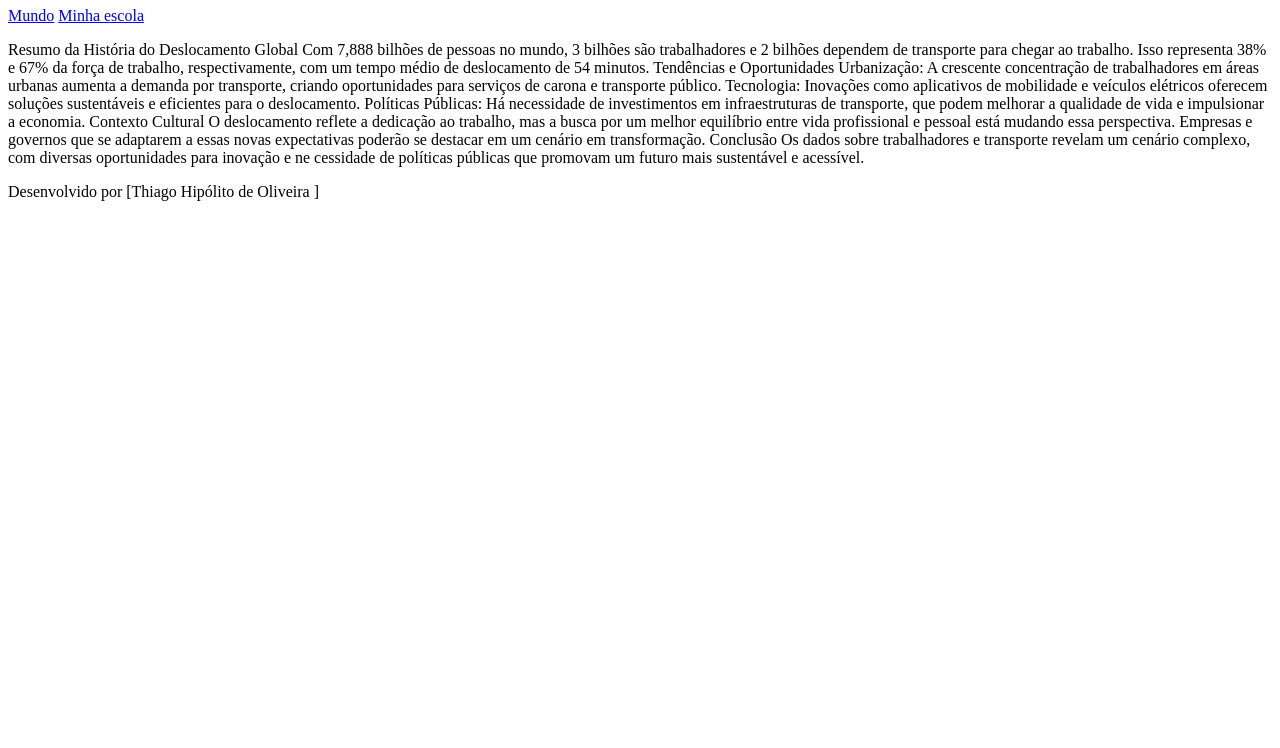
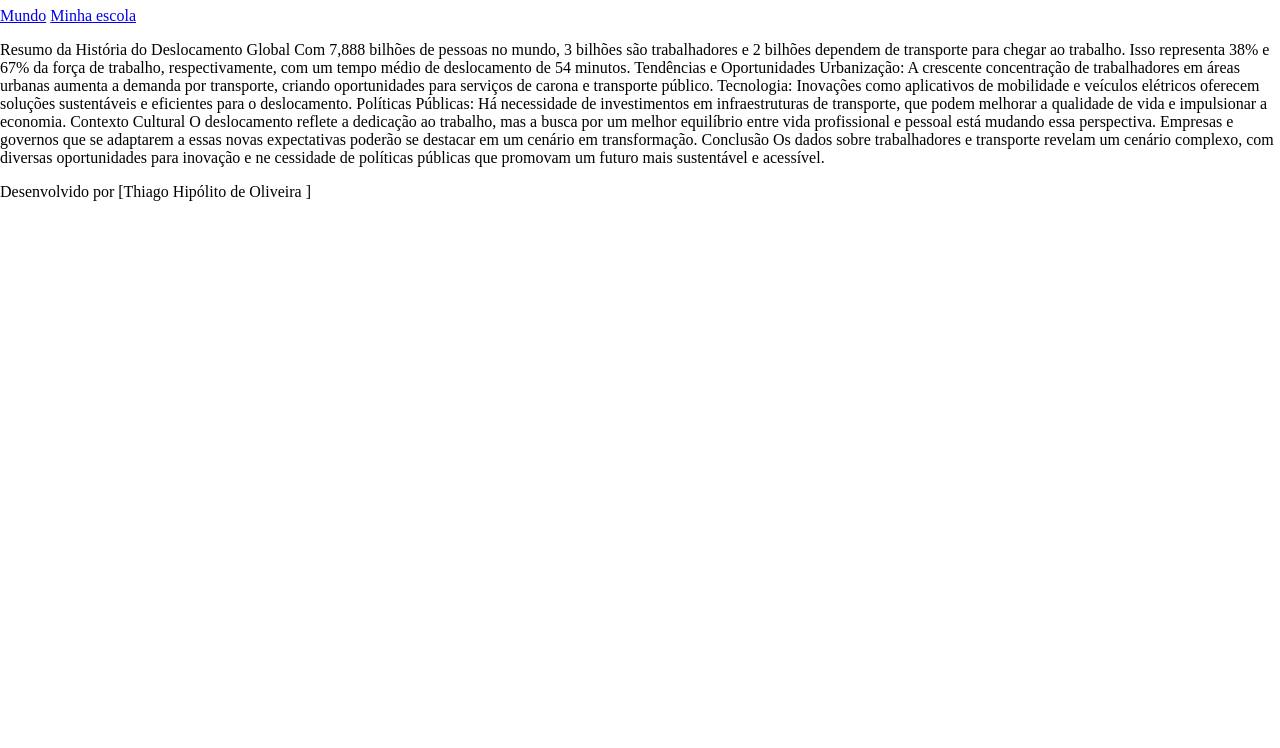
Before and after one commit to Thooliveira/Ci-ncia_de_Dados, a plain HTML site: page index.html in a window 1280 px wide. Shown: the part 73-821 px from the top of the page. Before the commit the page ends 800 px from the top, so only its background shows below. Drawn offline with Linux system fonts and the light colour scheme; files whose address does not match are found by name.

Commit message:
atualizado 30.10

```diff
--- a/gráficos/InformacoesGlobais.js
+++ b/gráficos/InformacoesGlobais.js
@@ -8,13 +8,11 @@ async function vizualizarInformacoesGlobais() {
 
     console.log(dados)
 
-}
-
 const paragrafo = document.createElement('p')
 paragrafo.classList.add('graficos-container__texto')
 paragrafo.innerHTML = `Você sabia que o mundo tem <span> ${dados.total_pessoas_mundo} </span> de pessoas e que aproximadamente <span> ${dados.total_pessoas_empregadas} </span> estão empregadas em serviços registrados. Eles trabalham <span> ${dados.tempo_medio_trabalho_por_semana} </span> horas por semana.`
 const container = document.getElementById('graficos-container')
 container.appendChild(paragrafo);
-
+}
 
 visualizarInformacoesGlobais()
--- a/index.html
+++ b/index.html
@@ -4,6 +4,7 @@
     <meta charset="UTF-8">
     <meta name="viewport" content="width=device-width, initial-scale=1.0">
     <title>Dados mundiais sobre Transporte</title>
+    <link rel="stylesheet" href="style.css">
 </head>
 <body>
     <header>
--- /dev/null
+++ b/style.css
@@ -0,0 +1,7 @@
+body {
+    background-color: var(--bg-color);
+    color: var(--primary-color);
+    font-family: var(--font);
+    height: 100vh;
+    margin: 0;
+  }
```
